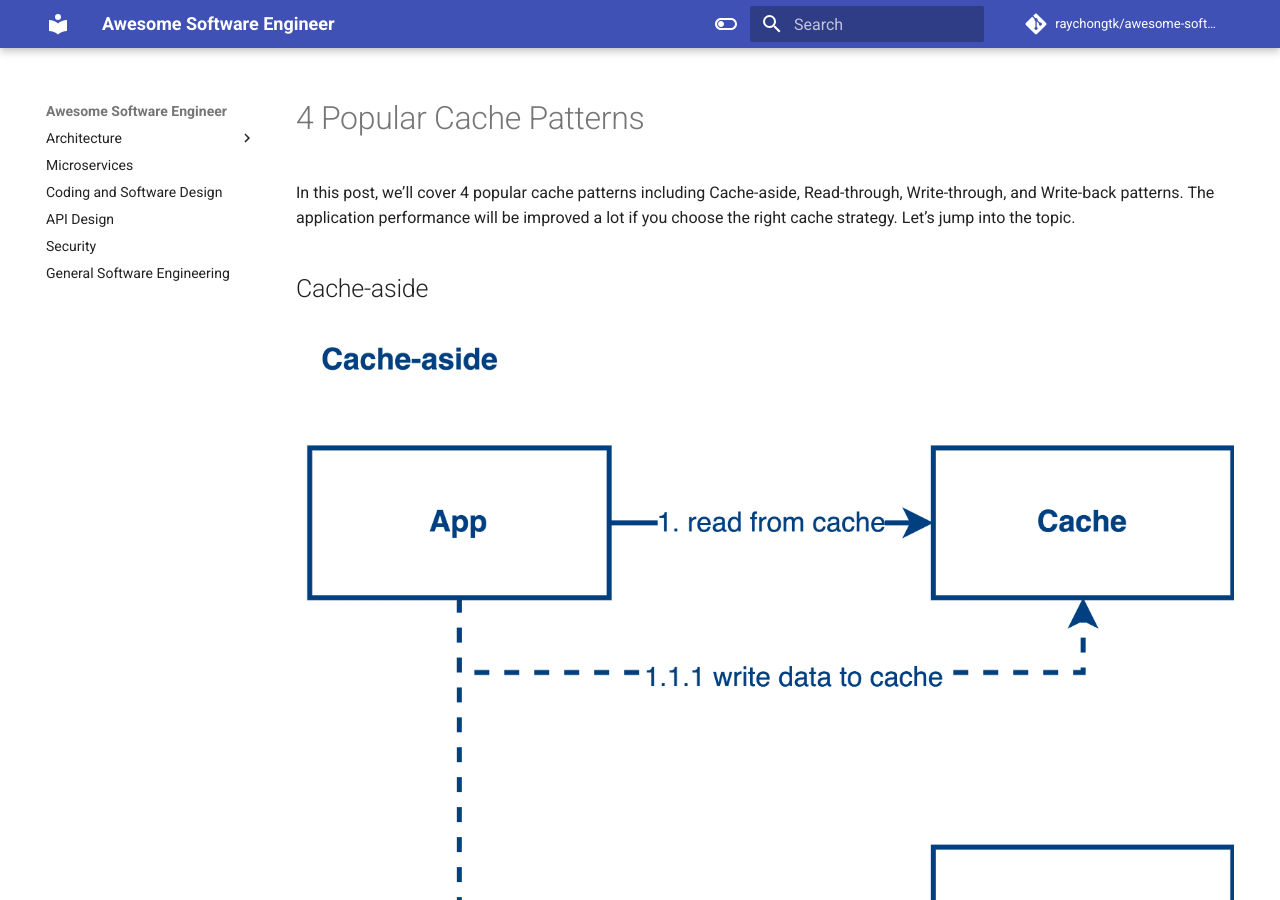
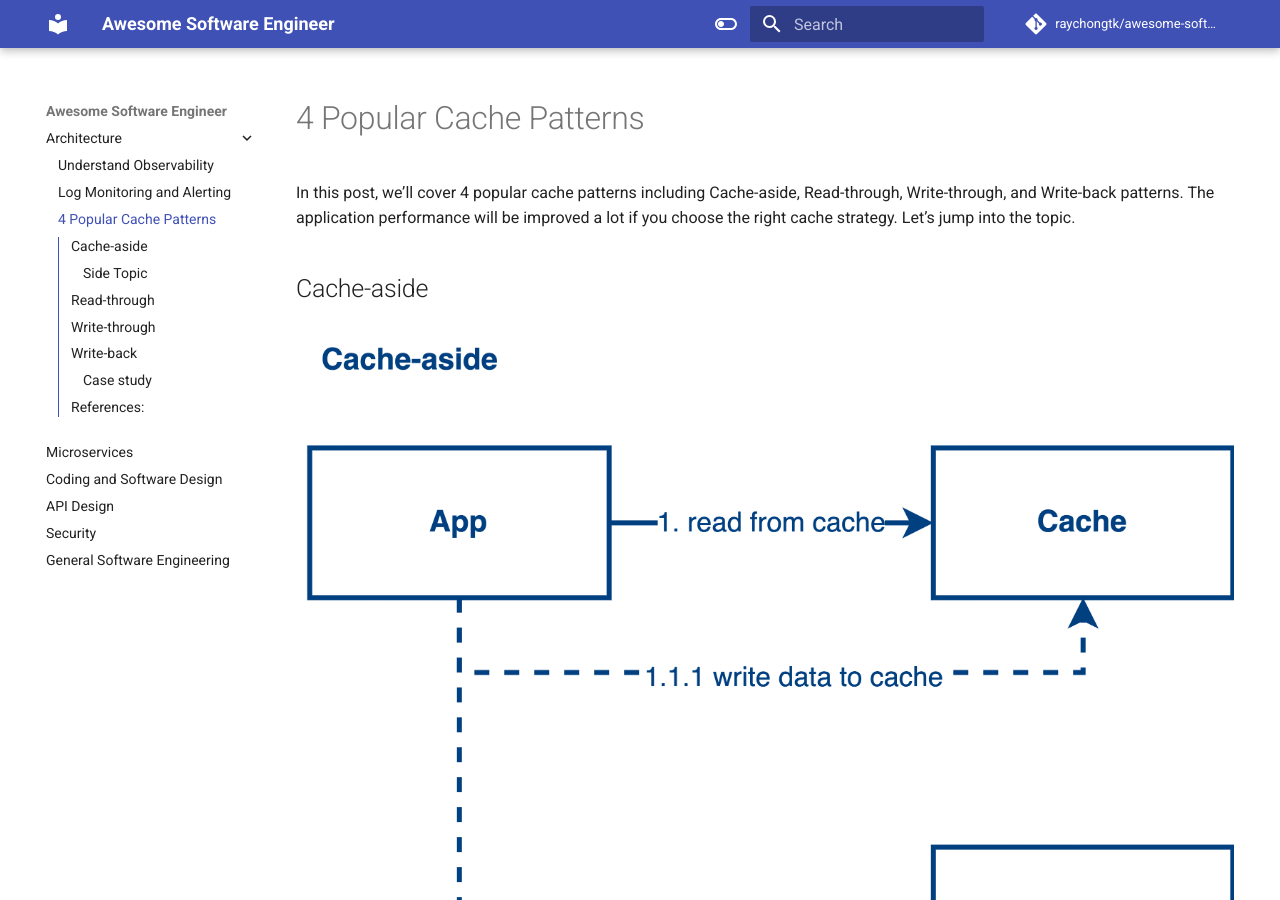
Before and after one commit to raychongtk/awesome-software-engineer, an MkDocs documentation site: the page built from docs/architecture/4-popular-cache-patterns.md, in a window 1280 px wide and 900 px high. Built offline with MkDocs 1.6.1 and Material for MkDocs 9.7.7, drawn with Linux system fonts in a browser that asks for light colours; comment, search, counter and statistics services are not loaded.

Commit message:
update mkdocs

```diff
--- a/mkdocs.yml
+++ b/mkdocs.yml
@@ -57,6 +57,8 @@ markdown_extensions:
 nav:
 - Architecture:
   - Understand Observability: architecture/understand-observability.md
+  - Log Monitoring and Alerting: architecture/log-monitoring-and-alerting.md
+  - 4 Popular Cache Patterns: architecture/4-popular-cache-patterns.md
 - Microservices: microservices.md
 - Coding and Software Design: coding-and-software-design.md
 - API Design: api-design.md
```
